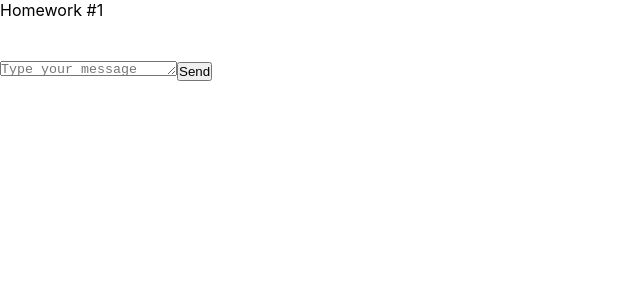
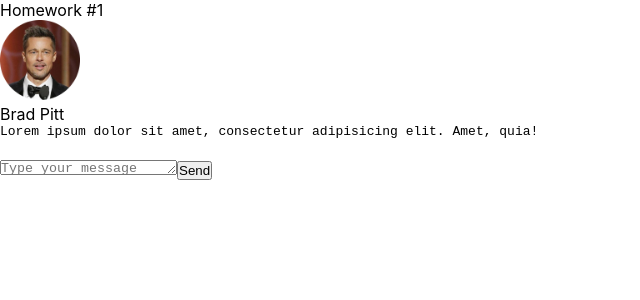
Before and after one commit to dmitrybdrv/hw, a React (Create React App) app: page / in a window 1280 px wide. Shown: the top 300 px of the page, without its empty margins (0-640 px from the left). Built offline with nearby package versions, Linux system fonts and the light colour scheme.

Commit message:
deploy test

```diff
--- a/src/s1-main/App.tsx
+++ b/src/s1-main/App.tsx
@@ -6,7 +6,7 @@ function App() {
     return (
         <div className={s.App}>
             <HW1/>
-            {/*раскомментировать по ходу выполнения*/}
+
             {/*<HW2/>*/}
             {/*<HW3/>*/}
             {/*<HW4/>*/}
--- a/src/s2-homeworks/hw01/HW1.tsx
+++ b/src/s2-homeworks/hw01/HW1.tsx
@@ -6,28 +6,37 @@ import FriendMessage from './friend-message/FriendMessage'
 import avatar from './avatar.png'
 
 /*
-* 1 - описать тип MessageType
-* 2 - описать тип MessagePropsType в файле Message.tsx
 * 3 - в файле Message.tsx отобразить приходящие данные
 * 4 - выполнить пункты 2, 3 в файле FriendMessage.tsx
 * 5 - сделать стили в соответствии с дизайном
 * */
 
 // нужно создать правильный тип вместо any
-export type MessageType = any
+export type MessageType = {
+    id: number,
+    user: {
+        avatar?: string,
+        name: string,
+    },
+    message: {
+        text: string,
+        time: string,
+    }
+}
 
 // структуру объекта не менять
 export const message0: MessageType = {
     id: 0,
     user: {
         avatar: avatar, // можно менять
-        name: 'Some Name',  // можно менять
+        name: 'Brad Pitt',  // можно менять
     },
     message: {
-        text: 'some textsome textsome textsome textsome textsome textsome text', // можно менять
-        time: '22:00', // можно менять
+        text:  'Lorem ipsum dolor sit amet, consectetur adipisicing elit. Amet, quia!', // можно менять
+        time: '23:59', // можно менять
     },
 }
+
 export const friendMessage0: MessageType = {
     id: 100,
     user: {
@@ -41,8 +50,10 @@ export const friendMessage0: MessageType = {
 }
 
 const HW1 = () => {
+
     return (
         <div id={'hw1'}>
+
             <div className={s2.hwTitle}>Homework #1</div>
             <div className={s2.hw}>
                 {/*проверка отображения (не менять)*/}
--- a/src/s2-homeworks/hw01/message/Message.module.css
+++ b/src/s2-homeworks/hw01/message/Message.module.css
@@ -7,7 +7,8 @@
 }
 
 .imageAndText img {
-
+    width: 80px;
+    height: 80px;
 }
 
 .text {
--- a/src/s2-homeworks/hw01/message/Message.tsx
+++ b/src/s2-homeworks/hw01/message/Message.tsx
@@ -1,30 +1,30 @@
 import React from 'react'
 import s from './Message.module.css'
+import {MessageType} from "../HW1";
 
-// нужно создать правильный тип вместо any
-export type MessagePropsType = any
+
+export type MessagePropsType = {
+    message: MessageType
+}
 
 // нужно отобразить приходящие данные
 const Message = (props: MessagePropsType) => {
     return (
         <div id={'hw1-message-' + props.message.id} className={s.message}>
+
             <div className={s.imageAndText}>
-                <img
-                    id={'hw1-avatar-' + props.message.id}
-                    // создаёт студент
+                <img id={'hw1-avatar-' + props.message.id} src={props.message.user.avatar}/>
 
-                    //
-                />
                 <div className={s.text}>
+
                     <div id={'hw1-name-' + props.message.id} className={s.name}>
-                        {/*создаёт студент*/}
+                        {props.message.user.name}
+                    </div>
 
-                        {/**/}
-                    </div>
                     <pre id={'hw1-text-' + props.message.id} className={s.messageText}>
-                        {/*создаёт студент*/}
 
-                        {/**/}
+                       <p>{props.message.message.text}</p>
+
                     </pre>
                 </div>
             </div>
@@ -33,6 +33,7 @@ const Message = (props: MessagePropsType) => {
 
                 {/**/}
             </div>
+
         </div>
     )
 }
```
